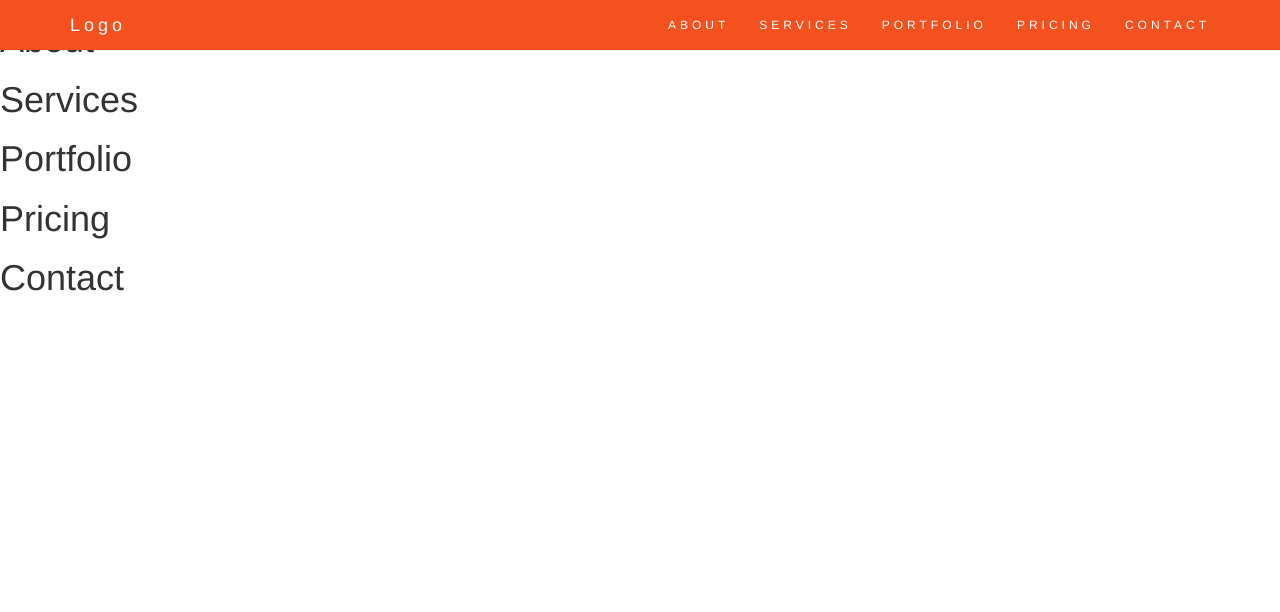
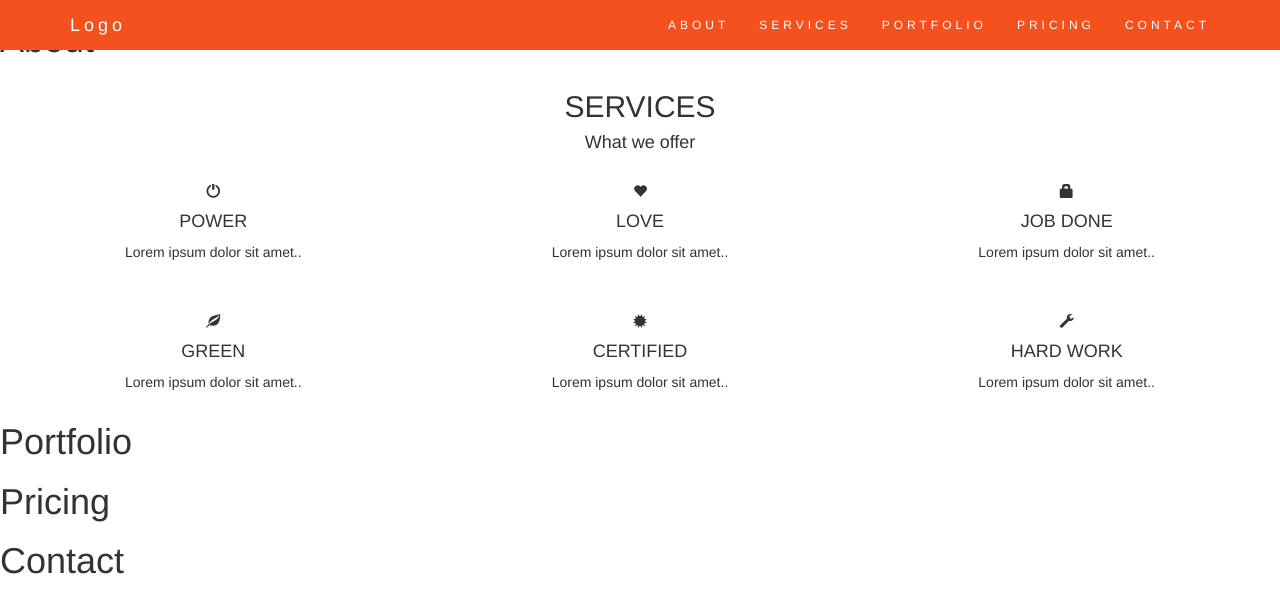
Before and after one commit to desenvolvendo-me/company, a plain HTML site: page index.html in a window 1280 px wide. Drawn offline with nearby package versions, Linux system fonts and the light colour scheme.

Commit message:
feat(service): adicionado texto

```diff
--- a/index.html
+++ b/index.html
@@ -59,7 +59,46 @@
 </nav>
 
 <h1>About</h1>
-<h1>Services</h1>
+<div class="container-fluid text-center">
+  <h2>SERVICES</h2>
+  <h4>What we offer</h4>
+  <br>
+  <div class="row">
+    <div class="col-sm-4">
+      <span class="glyphicon glyphicon-off"></span>
+      <h4>POWER</h4>
+      <p>Lorem ipsum dolor sit amet..</p>
+    </div>
+    <div class="col-sm-4">
+      <span class="glyphicon glyphicon-heart"></span>
+      <h4>LOVE</h4>
+      <p>Lorem ipsum dolor sit amet..</p>
+    </div>
+    <div class="col-sm-4">
+      <span class="glyphicon glyphicon-lock"></span>
+      <h4>JOB DONE</h4>
+      <p>Lorem ipsum dolor sit amet..</p>
+    </div>
+    </div>
+    <br><br>
+  <div class="row">
+    <div class="col-sm-4">
+      <span class="glyphicon glyphicon-leaf"></span>
+      <h4>GREEN</h4>
+      <p>Lorem ipsum dolor sit amet..</p>
+    </div>
+    <div class="col-sm-4">
+      <span class="glyphicon glyphicon-certificate"></span>
+      <h4>CERTIFIED</h4>
+      <p>Lorem ipsum dolor sit amet..</p>
+    </div>
+    <div class="col-sm-4">
+      <span class="glyphicon glyphicon-wrench"></span>
+      <h4>HARD WORK</h4>
+      <p>Lorem ipsum dolor sit amet..</p>
+    </div>
+  </div>
+</div>
 <h1>Portfolio</h1>
 <h1>Pricing</h1>
 <h1>Contact</h1>
```
